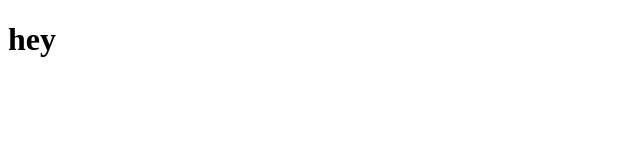
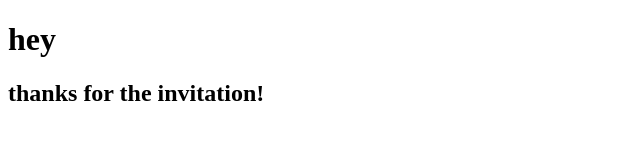
Before and after one commit to eolenja/merging, a plain HTML site: page index.html in a window 1280 px wide. Shown: the whole page, without its empty margins (0-640 px from the left). Drawn offline with Linux system fonts and the light colour scheme.

Commit message:
first commit

```diff
--- a/index.html
+++ b/index.html
@@ -7,5 +7,6 @@
 </head>
 <body>
     <h1>hey</h1>
+    <h2> thanks for the invitation!</h2>
 </body>
 </html>
```
